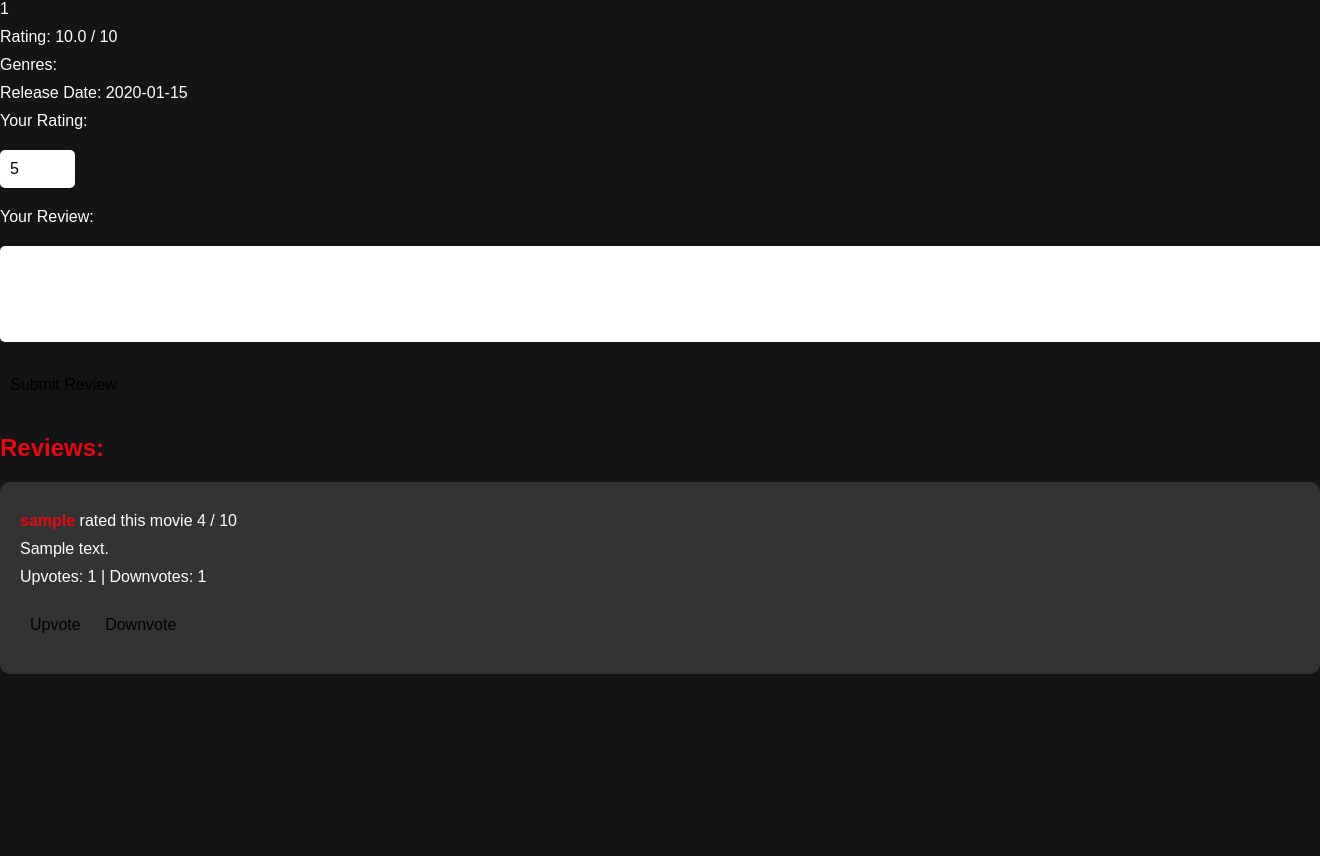
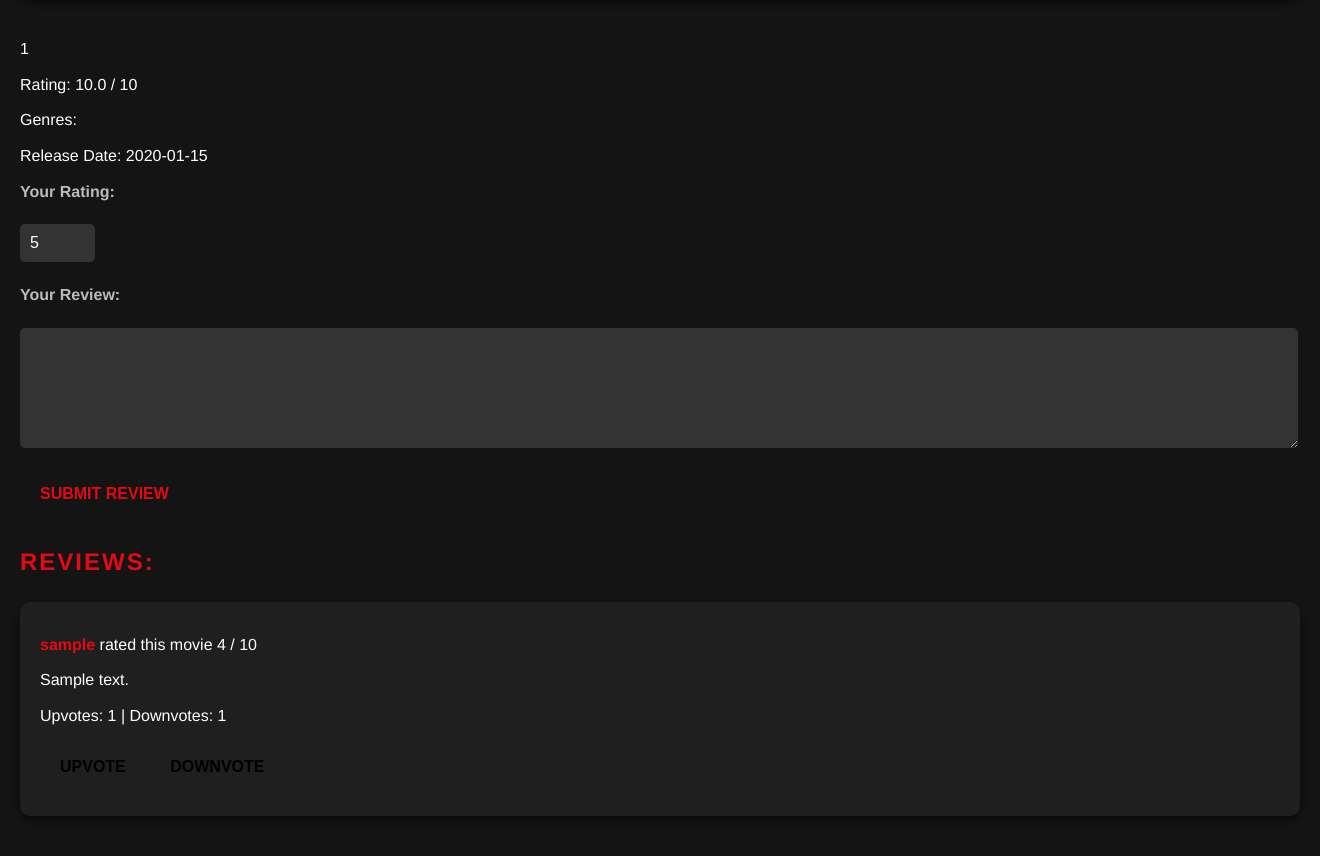
Before and after one commit to dan24-T/Movie-Recommendation-and-Rating-System, a Flask app: page /movie/1/ in a window 1320 px wide; the page is wider, and only the part inside the window is pictured. Shown: the part 564-1420 px from the top of that part. Before the commit the page ends 1238 px from the top of that part, so only its background shows below. Run offline with Flask 3, Linux system fonts and the light colour scheme; the visitor is signed in with stand-in values (Sample User, id 1); tables that the repository leaves empty hold one stand-in row (values such as "Sample post").

Commit message:
Update movie_details.html

```diff
--- a/templates/movie_details.html
+++ b/templates/movie_details.html
@@ -5,21 +5,28 @@
 <title>{{ movie.title }} - Details</title>
 <style>
 /* General Styling */
+/* General Styling */
 body {
-    font-family: Arial, sans-serif;
+    font-family: 'Helvetica Neue', Arial, sans-serif;
     background-color: #141414;
     color: #ffffff;
     margin: 0;
-    padding: 0;
+    padding: 20px;
+    line-height: 1.6;
 }
 
 h1, h2 {
     color: #e50914;
+    text-transform: uppercase;
+    letter-spacing: 2px;
+    margin-bottom: 20px;
 }
 
 /* Movie Details */
 img {
     margin-bottom: 20px;
+    border-radius: 10px;
+    box-shadow: 0 4px 8px rgba(0, 0, 0, 0.5);
 }
 
 p {
@@ -29,15 +36,19 @@ p {
 label {
     display: block;
     margin: 10px 0;
+    font-weight: bold;
+    color: #bbbbbb;
 }
 
 input, textarea, button {
-    width: 100%;
+    width: calc(100% - 22px);
     padding: 10px;
     margin: 10px 0;
     border: none;
     border-radius: 5px;
     font-size: 16px;
+    background-color: #333333;
+    color: #ffffff;
 }
 
 input[type="number"] {
@@ -46,6 +57,7 @@ input[type="number"] {
 
 textarea {
     resize: vertical;
+    min-height: 100px;
 }
 
 /* Buttons */
@@ -53,19 +65,30 @@ button {
     background-color: #e50914;
     color: #ffffff;
     cursor: pointer;
-    transition: background-color 0.2s;
+    transition: background-color 0.3s, transform 0.3s;
+    border: none;
+    border-radius: 5px;
+    padding: 10px 20px;
+    font-weight: bold;
+    text-transform: uppercase;
 }
 
 button:hover {
     background-color: #f40612;
+    transform: translateY(-2px);
+}
+
+button:active {
+    transform: translateY(0);
 }
 
 /* Reviews Section */
 div {
-    background-color: #333333;
+    background-color: #1f1f1f;
     padding: 20px;
     border-radius: 10px;
     margin-bottom: 20px;
+    box-shadow: 0 4px 8px rgba(0, 0, 0, 0.5);
 }
 
 strong {
@@ -77,19 +100,40 @@ button[type="submit"] {
     width: auto;
     display: inline;
     background-color: transparent;
-    color: black;
+    color: #e50914;
     border: none;
     cursor: pointer;
-    transition: color 0.2s;
+    transition: color 0.3s, transform 0.3s;
 }
 
 button[type="submit"]:hover {
-    color: blue;
+    color: #f40612;
+    transform: scale(1.1);
 }
 
 /* Forms */
 form {
     display: inline;
+}
+
+/* Additional Styling */
+a {
+    color: #e50914;
+    text-decoration: none;
+    transition: color 0.3s;
+}
+
+a:hover {
+    color: #f40612;
+}
+
+.container {
+    max-width: 800px;
+    margin: 0 auto;
+    padding: 20px;
+    background-color: #1f1f1f;
+    border-radius: 10px;
+    box-shadow: 0 4px 8px rgba(0, 0, 0, 0.5);
 }
 
 </style>
```
